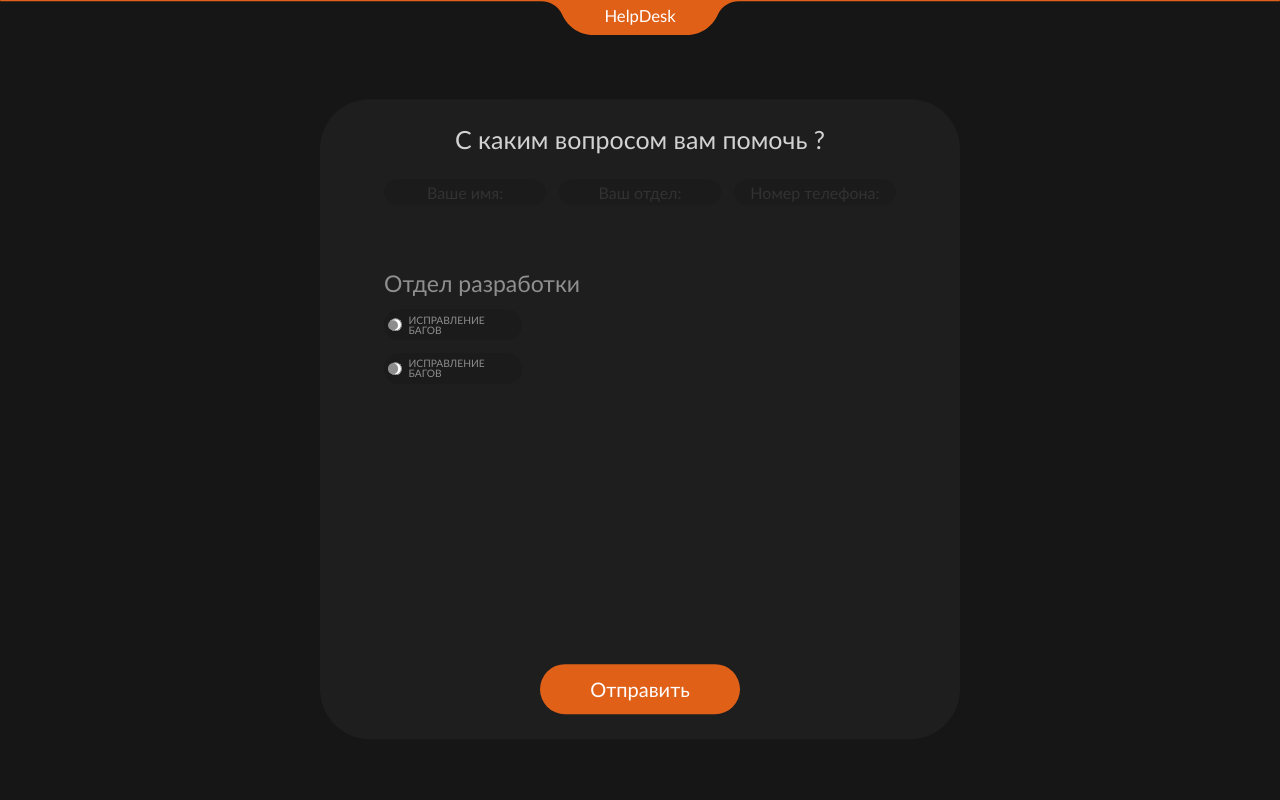
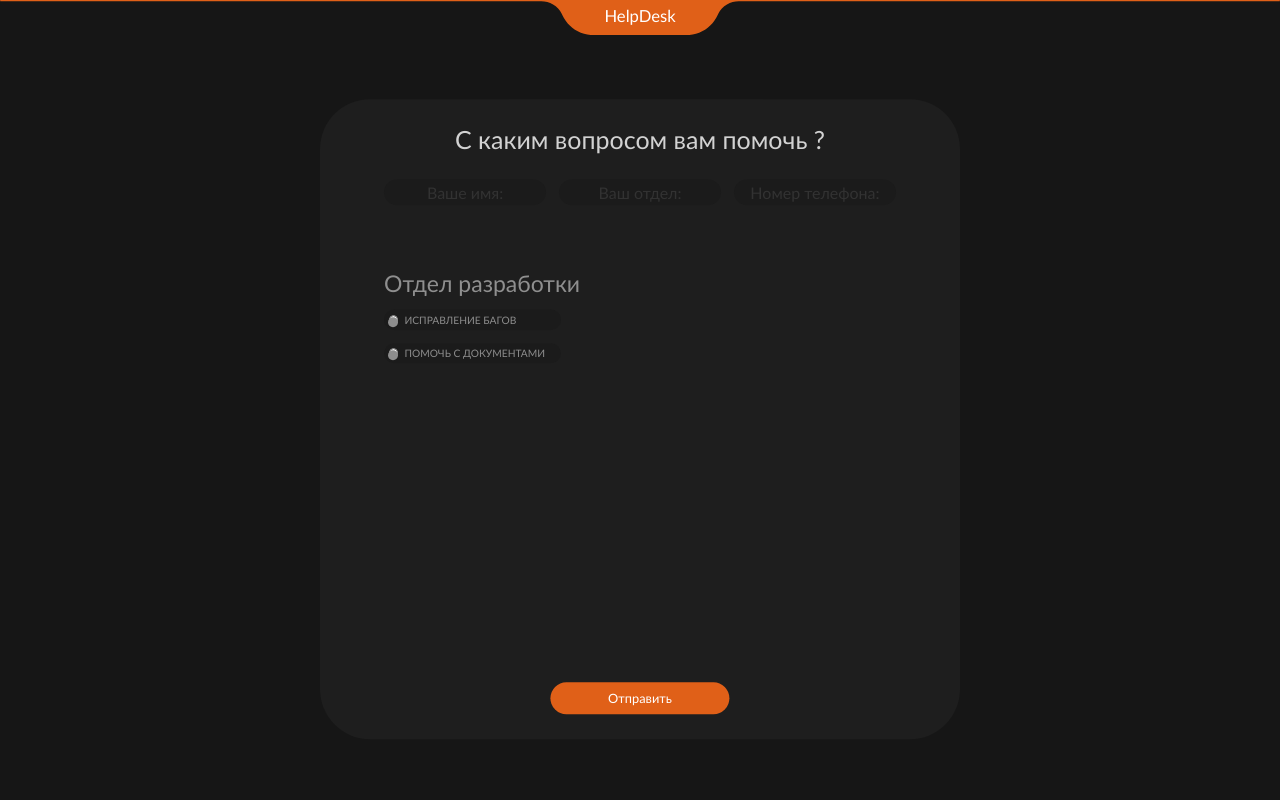
Before and after one commit to LuminosTruth/django_HelpDesk, a Django app: page / in a window 1280 px wide. Run offline with Django 4.2, Linux system fonts and the light colour scheme.

Commit message:
Добавил страницу подтверждения формы и поправил стили формы

```diff
--- a/helpdesk/forms.py
+++ b/helpdesk/forms.py
@@ -3,11 +3,15 @@ from django.core.validators import RegexValidator
 
 
 class FUser(forms.Form):
+    phone_regex = RegexValidator(
+        regex=r'^\+7\d{10}$',
+        message="Номер телефона должен быть в формате: '+79008007766'"
+    )
     username = forms.CharField(label="Ваше имя", max_length=100)
     departament = forms.CharField(label="Ваш отдел", max_length=100)
-    phone_number = forms.CharField(label="Номер телефона", max_length=13)
+    phone_number = forms.CharField(label="Номер телефона", max_length=13, validators=[phone_regex])
 
 
 class FTicket(forms.Form):
-    list_choices = [('bug1', 'Исправление багов'), ('bug2', 'Исправление багов')]
+    list_choices = [('bug', 'Исправление багов'), ('buh', 'Помочь с документами')]
     choices = forms.ChoiceField(choices=list_choices, widget=forms.RadioSelect)
--- a/helpdesk/static/css/send_form.css
+++ b/helpdesk/static/css/send_form.css
@@ -76,7 +76,7 @@ fieldset {
     background: #1B1B1B;
     border-radius: 25px;
     padding: 1%;
-    width: 10vw;
+    width: 13vw;
     color: #8D8D8D;
     line-height: 0;
     text-transform: uppercase;
@@ -90,6 +90,11 @@ fieldset {
     line-height: 1;
     font-weight: bolder;
     font-size: 0.8vw;
+}
+
+input[type='radio'] {
+    width: 0.7vw;
+    height: 0.7vw;
 }
 
 input[type='radio']:after {
@@ -121,8 +126,8 @@ input[type='radio']:checked:after {
 #submit {
     left: 50%;
     transform: translateX(-50%);
-    width: 200px;
-    height: 50px;
+    width: 14vw;
+    height: 2.5vw;
     border: none;
     border-radius: 25px;
     color: #fff;
@@ -130,7 +135,7 @@ input[type='radio']:checked:after {
     line-height: 0;
     position: absolute;
     bottom: 25px;
-    font-size: 20px;
+    font-size: 1vw;
 }
 
 .user > div {
@@ -157,4 +162,30 @@ input[type='radio']:checked:after {
     border: none;
     width: 100%;
     height: 100%;
+    color: #fff;
+    text-align: center;
+    font-size: 0.7vw;
+    font-weight: bold;
+    outline: unset;
 }
+::marker {
+	color: #fff0;
+}
+.errorlist {
+    position: absolute;
+    top: 2.5vw;
+    width: 100%;
+    color: #c3030394;
+    text-align: center;
+    font-weight: bold;
+    font-size: 0.6vw;
+}
+
+.form-success {
+    width: 100%;
+    top: 50%;
+    transform: translateY(-50%);
+    position: relative;
+    color: rgba(255, 255, 255, 0.5);
+    text-align: center;
+}
--- a/helpdesk/urls.py
+++ b/helpdesk/urls.py
@@ -4,4 +4,5 @@ from .views import *
 
 urlpatterns = [
     path('', send_form, name='send-form'),
+    path('send_succes/', send_success, name='send-success'),
 ]
--- a/helpdesk/views.py
+++ b/helpdesk/views.py
@@ -1,6 +1,6 @@
 import http
 
-from django.shortcuts import render
+from django.shortcuts import render, redirect
 from .models import *
 from .forms import *
 
@@ -17,7 +17,12 @@ def send_form(request):
                 category=ticket_form.cleaned_data['choices']
             )
             new_user.save()
+            return redirect('send-success')
     else:
         user_form = FUser()
         ticket_form = FTicket()
     return render(request, 'send_form.html', {'user_form': user_form, 'ticket_form': ticket_form})
+
+
+def send_success(request):
+    return render(request, 'send_success.html')
```
Also changed, not shown: templates/send_success.html (added, +21 -0 lines), db.sqlite3. Lines whose indentation alone changed are shown as unchanged.
